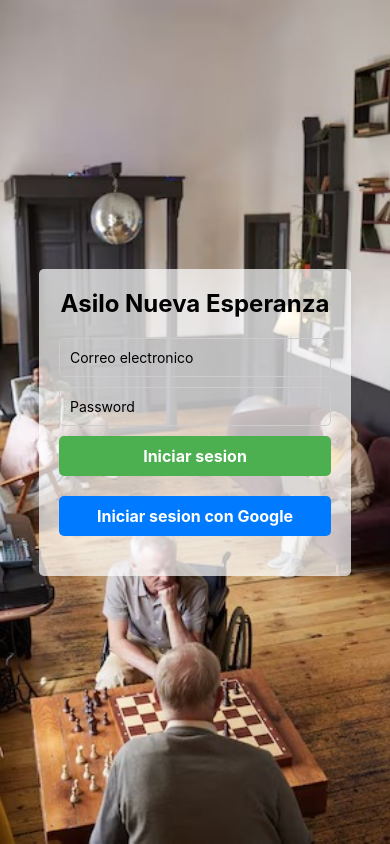
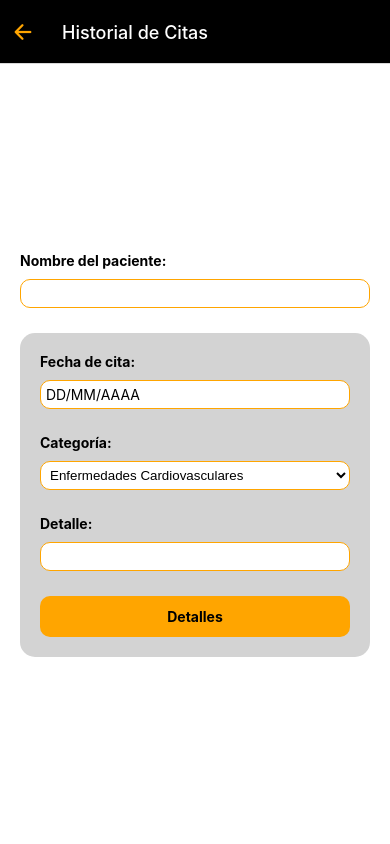
Before and after one commit to KevinEnriqueMartinezMartinez/AsiloEsperanza, a React Native app: screen /HistorialCita in a window 390 px wide. Built offline with nearby package versions, Linux system fonts and the light colour scheme.

Commit message:
Vistas de detalle y historial citas
se agregaron las ultimas vistas y diseño de la app

Co-Authored-By: Gerardo Marroquin <91712475+g00004@users.noreply.github.com>
Co-Authored-By: SofiaRojas2890 <129335267+SofiaRojas2890@users.noreply.github.com>

```diff
--- a/App.js
+++ b/App.js
@@ -10,7 +10,8 @@ import RegistroDoctores from './screens/RegistroDoctores.js';
 import GestionDoctores from './screens/GestionDoctores.js';
 import RegistroCitas from './screens/RegistroCitas.js';
 import GestionCita from './screens/GestionCita.js';
-
+import HistorialCita from './screens/HistorialCita.js';
+import DetalleCita from './screens/DetalleCita.js';
 const Stack = createStackNavigator();
 
 const App = () => {
@@ -126,6 +127,36 @@ const App = () => {
             ),
           }}
         />
+         <Stack.Screen
+          name="HistorialCita"
+          component={HistorialCita}
+          options={{
+            title: 'Historial de Citas',
+            headerStyle: {
+              backgroundColor: 'black',
+            },
+            headerTintColor: 'white',
+            headerBackTitleVisible: false,
+            headerBackImage: () => (
+              <Ionicons name="arrow-back" size={24} color="orange" />
+            ),
+          }}
+        />
+         <Stack.Screen
+          name="DetalleCita"
+          component={DetalleCita}
+          options={{
+            title: 'Detalle de Citas',
+            headerStyle: {
+              backgroundColor: 'black',
+            },
+            headerTintColor: 'white',
+            headerBackTitleVisible: false,
+            headerBackImage: () => (
+              <Ionicons name="arrow-back" size={24} color="orange" />
+            ),
+          }}
+        />
 
 
       </Stack.Navigator>
--- a/SidebarMenu.js
+++ b/SidebarMenu.js
@@ -38,6 +38,13 @@ const navigateToGestionCita= () =>{
   navigation.navigate('GestionCita')
 }
 
+const navigateToHistorialCita= () =>{
+  navigation.navigate('HistorialCita')
+}
+const navigateToDetalleCita= () =>{
+  navigation.navigate('DetalleCita')
+}
+
  const closedSideBar = () => {
    onClose();
  }
@@ -74,9 +81,16 @@ const navigateToGestionCita= () =>{
       <TouchableOpacity style={styles.menuItem} onPress={navigateToGestionCita}>
         <Text style={styles.menuText}>Gestion Citas</Text>
       </TouchableOpacity>
+      <TouchableOpacity style={styles.menuItem} onPress={navigateToHistorialCita}>
+        <Text style={styles.menuText}>Historial Cita</Text>
+      </TouchableOpacity>
+      <TouchableOpacity style={styles.menuItem} onPress={navigateToDetalleCita}>
+        <Text style={styles.menuText}>Detalle Cita</Text>
+      </TouchableOpacity>
       <TouchableOpacity style={styles.menuItem} onPress={navigateCerrarSession}>
         <Text style={styles.menuText}>Cerrar Sesion</Text>
       </TouchableOpacity>
+
     </View>
   );
 }
--- a/package.json
+++ b/package.json
@@ -9,9 +9,11 @@
   "dependencies": {
     "@expo/vector-icons": "^14.0.0",
     "@react-native-community/masked-view": "^0.1.11",
+    "@react-native-picker/picker": "^2.7.6",
     "@react-navigation/native": "^6.0.6",
     "@react-navigation/stack": "^6.0.0",
     "expo": "~51.0.0",
+    "expo-auth-session": "~5.5.2",
     "expo-status-bar": "~1.12.1",
     "firebase": "^10.11.1",
     "react": "18.2.0",
@@ -21,8 +23,7 @@
     "react-native-gesture-handler": "~2.16.1",
     "react-native-reanimated": "3.10.0",
     "react-native-safe-area-context": "4.10.1",
-    "react-native-screens": "3.31.1",
-    "expo-auth-session": "~5.5.2"
+    "react-native-screens": "3.31.1"
   },
   "devDependencies": {
     "@babel/core": "^7.20.0"
--- /dev/null
+++ b/screens/DetalleCita.js
@@ -0,0 +1,133 @@
+import React, { useState } from 'react';
+import { View, Text, TextInput, TouchableOpacity } from 'react-native';
+
+//import firebase from '../database/firebase'; // Inicializa la conexión
+
+export default function App() {
+
+  const [nombrePaciente, setNombrePaciente] = useState('');
+  const [nombreDoctor, setNombreDoctor] = useState('');
+  const [fechaCita, setFechaCita] = useState('');
+  const [horaLlegada, setHoraLlegada] = useState('');
+  const [horaSalida, setHoraSalida] = useState('');
+  const [estadoCita, setEstadoCita] = useState('En proceso');
+
+  const guardarMedico = () => {
+    // Aquí deberías añadir la lógica para guardar en Firebase
+  };
+
+  const reagendar = () => {
+    // Aquí puedes agregar la lógica para reagendar la cita
+  };
+
+  const salir = () => {
+    // Aquí puedes agregar la lógica para salir
+  };
+
+  // estilos
+  const inputStyle = {
+    padding: 5,
+    borderWidth: 1,
+    borderColor: 'orange',
+    borderRadius: 10,
+    marginBottom: 15,
+    backgroundColor: 'white',
+  };
+
+  const buttonStyle = {
+    backgroundColor: 'orange',
+    padding: 12,
+    borderRadius: 10,
+    alignItems: 'center',
+  };
+
+  const buttonText = {
+    color: 'black',
+    fontWeight: 'bold',
+  };
+
+  const estadoCitaStyle = {
+    padding: 10,
+    borderWidth: 1,
+    borderRadius: 5,
+    backgroundColor: 'lightgray',
+    marginBottom: 10,
+    alignItems: 'center',
+  };
+
+  return (
+    <View style={{ flex: 1, backgroundColor: 'white', justifyContent: 'center', padding: 20 }}>
+      {/* Contenedor gris para el formulario */}
+      <View style={{ backgroundColor: 'lightgray', borderRadius: 15, padding: 20 }}>
+        {/* Campo para el nombre del paciente */}
+        <View style={{ marginBottom: 10 }}>
+          <Text style={{ marginBottom: 10, fontWeight: 'bold' }}>Nombre del paciente:</Text>
+          <TextInput
+            style={inputStyle}
+            placeholder=""
+            value={nombrePaciente}
+            onChangeText={setNombrePaciente}
+          />
+        </View>
+
+        {/* Campo para el nombre del doctor */}
+        <View style={{ marginBottom: 10 }}>
+          <Text style={{ marginBottom: 10, fontWeight: 'bold' }}>Nombre del doctor:</Text>
+          <TextInput
+            style={inputStyle}
+            placeholder=""
+            value={nombreDoctor}
+            onChangeText={setNombreDoctor}
+          />
+        </View>
+
+        {/* Campo para la fecha de la cita */}
+        <View style={{ marginBottom: 10 }}>
+          <Text style={{ marginBottom: 10, fontWeight: 'bold' }}>Fecha de cita:</Text>
+          <TextInput
+            style={inputStyle}
+            placeholder="DD/MM/AAAA"
+            value={fechaCita}
+            onChangeText={(text) => setFechaCita(text)}
+          />
+        </View>
+
+        {/* Campo para la hora de llegada */}
+        <View style={{ marginBottom: 10 }}>
+          <Text style={{ marginBottom: 10, fontWeight: 'bold' }}>Hora de llegada:</Text>
+          <TextInput
+            style={inputStyle}
+            placeholder="HH:MM AM/PM"
+            value={horaLlegada}
+            onChangeText={(text) => setHoraLlegada(text)}
+          />
+        </View>
+
+        {/* Campo para la hora de salida */}
+        <View style={{ marginBottom: 10 }}>
+          <Text style={{ marginBottom: 10, fontWeight: 'bold' }}>Hora de salida:</Text>
+          <TextInput
+            style={inputStyle}
+            placeholder="HH:MM AM/PM"
+            value={horaSalida}
+            onChangeText={(text) => setHoraSalida(text)}
+          />
+        </View>
+
+        {/* Campo para el estado de la cita */}
+        <View style={estadoCitaStyle}>
+          <Text style={{ marginBottom: 5, fontWeight: 'bold' }}>Estado de la cita:</Text>
+          <Text>{estadoCita}</Text>
+        </View>
+
+        {/* Botones de reagendar y salir */}
+        <TouchableOpacity onPress={reagendar} style={buttonStyle}>
+          <Text style={buttonText}>Reagendar</Text>
+        </TouchableOpacity>
+        <TouchableOpacity onPress={salir} style={[buttonStyle, { marginTop: 10 }]}>
+          <Text style={buttonText}>Salir</Text>
+        </TouchableOpacity>
+      </View>
+    </View>
+  );
+}
--- /dev/null
+++ b/screens/HistorialCita.js
@@ -0,0 +1,106 @@
+import React, { useState } from 'react';
+import { View, Text, TextInput, TouchableOpacity,} from 'react-native';
+import { Picker } from '@react-native-picker/picker';
+
+
+//import firebase from '../database/firebase'; // Inicializa la conexión
+
+export default function App() {
+
+  const [nombrePaciente, setNombrePaciente] = useState('');
+  const [fechaCita, setFechaCita] = useState('');
+  const [categoria, setCategoria] = useState('');
+  const [detalle, setDetalle] = useState('');
+
+  const guardarMedico = () => {
+    // Aquí deberías añadir la lógica para guardar en Firebase
+  };
+
+  // Función para formatear la fecha
+  const formatDate = (date) => {
+    const d = new Date(date);
+    const day = d.getDate().toString().padStart(2, '0');
+    const month = (d.getMonth() + 1).toString().padStart(2, '0'); // Sumamos 1 porque los meses en JavaScript empiezan en 0
+    const year = d.getFullYear();
+    return `${day}/${month}/${year}`;
+  };
+
+  // estilos
+  const inputStyle = {
+    padding: 5,
+    borderWidth: 1,
+    borderColor: 'orange',
+    borderRadius: 10,
+    marginBottom: 15,
+    backgroundColor: 'white',
+  };
+
+  const buttonStyle = {
+    backgroundColor: 'orange',
+    padding: 12,
+    borderRadius: 10,
+    alignItems: 'center',
+  };
+
+  const buttonText = {
+    color: 'black',
+    fontWeight: 'bold',
+  };
+
+  // retorna a la vista
+  return (
+    <View style={{ flex: 1, backgroundColor: 'white', justifyContent: 'center', padding: 20 }}>
+      {/* Campo para el nombre del paciente fuera del contenedor gris */}
+      <View style={{ marginBottom: 10 }}>
+        <Text style={{ marginBottom: 10, fontWeight: 'bold' }}>Nombre del paciente:</Text>
+        <TextInput
+          style={inputStyle}
+          placeholder=""
+          value={nombrePaciente}
+          onChangeText={setNombrePaciente}
+        />
+      </View>
+
+      <View style={{ backgroundColor: 'lightgray', borderRadius: 15, padding: 20 }}>
+        {/* Campos para el detalle de la cita */}
+        <View style={{ marginBottom: 10 }}>
+          <Text style={{ marginBottom: 10, fontWeight: 'bold' }}>Fecha de cita:</Text>
+          <TextInput
+            style={inputStyle}
+            placeholder="DD/MM/AAAA"
+            value={fechaCita}
+            onChangeText={(text) => setFechaCita(text)}
+          />
+        </View>
+
+        <View style={{ marginBottom: 10 }}>
+  <Text style={{ marginBottom: 10, fontWeight: 'bold' }}>Categoría:</Text>
+  <Picker
+    selectedValue={categoria}
+    style={inputStyle}
+    onValueChange={(itemValue, itemIndex) => setCategoria(itemValue)}
+  >
+    <Picker.Item label="Enfermedades Cardiovasculares" value="Enfermedades Cardiovasculares" />
+    <Picker.Item label="Trastornos Neurológicos" value="Trastornos Neurológicos" />
+    <Picker.Item label="Problemas Respiratorios" value="Problemas Respiratorios" />
+  </Picker>
+</View>
+
+
+        <View style={{ marginBottom: 10 }}>
+          <Text style={{ marginBottom: 10, fontWeight: 'bold' }}>Detalle:</Text>
+          <TextInput
+            style={inputStyle}
+            placeholder=""
+            value={detalle}
+            onChangeText={setDetalle}
+          />
+        </View>
+
+        <TouchableOpacity onPress={guardarMedico} style={buttonStyle}>
+          <Text style={buttonText}>Detalles</Text>
+        </TouchableOpacity>
+      </View>
+    </View>
+  );
+}
```
Also changed, not shown: 1 other file (tests, documents, lock files or other folders).
